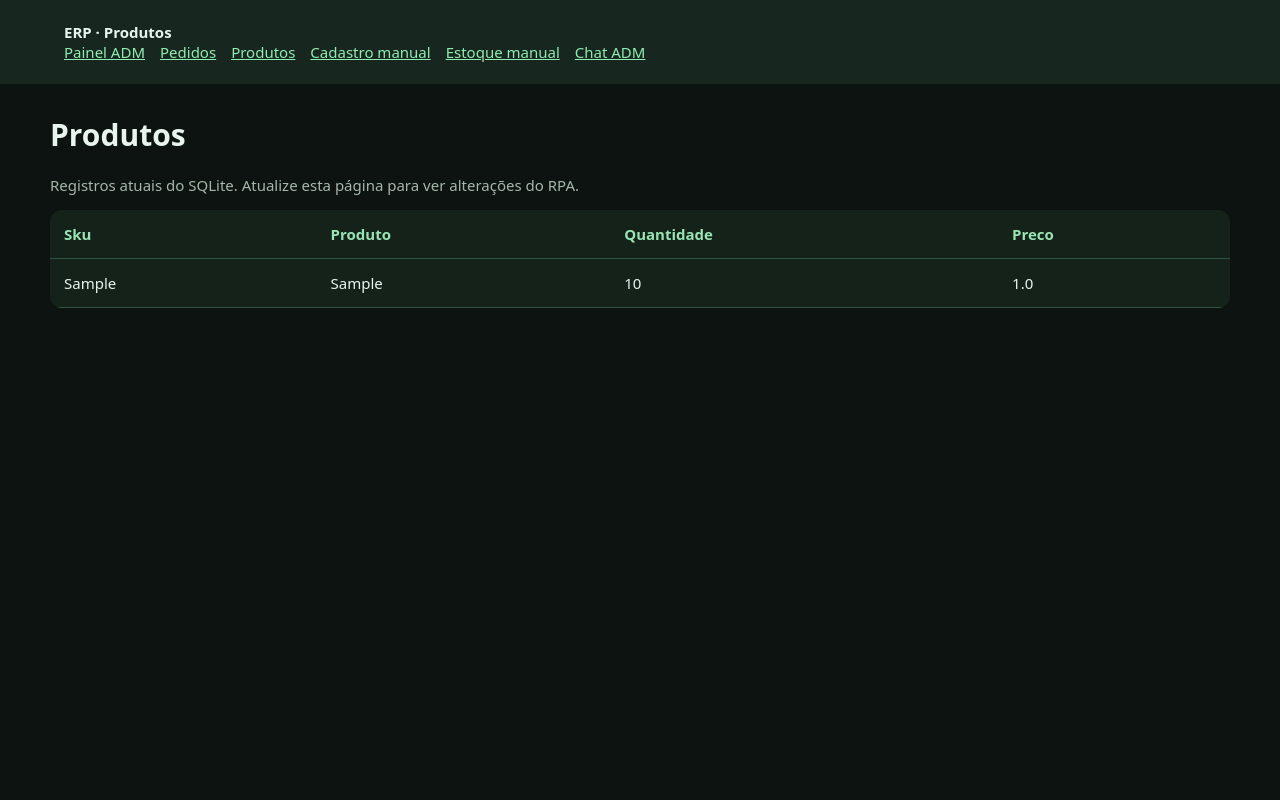
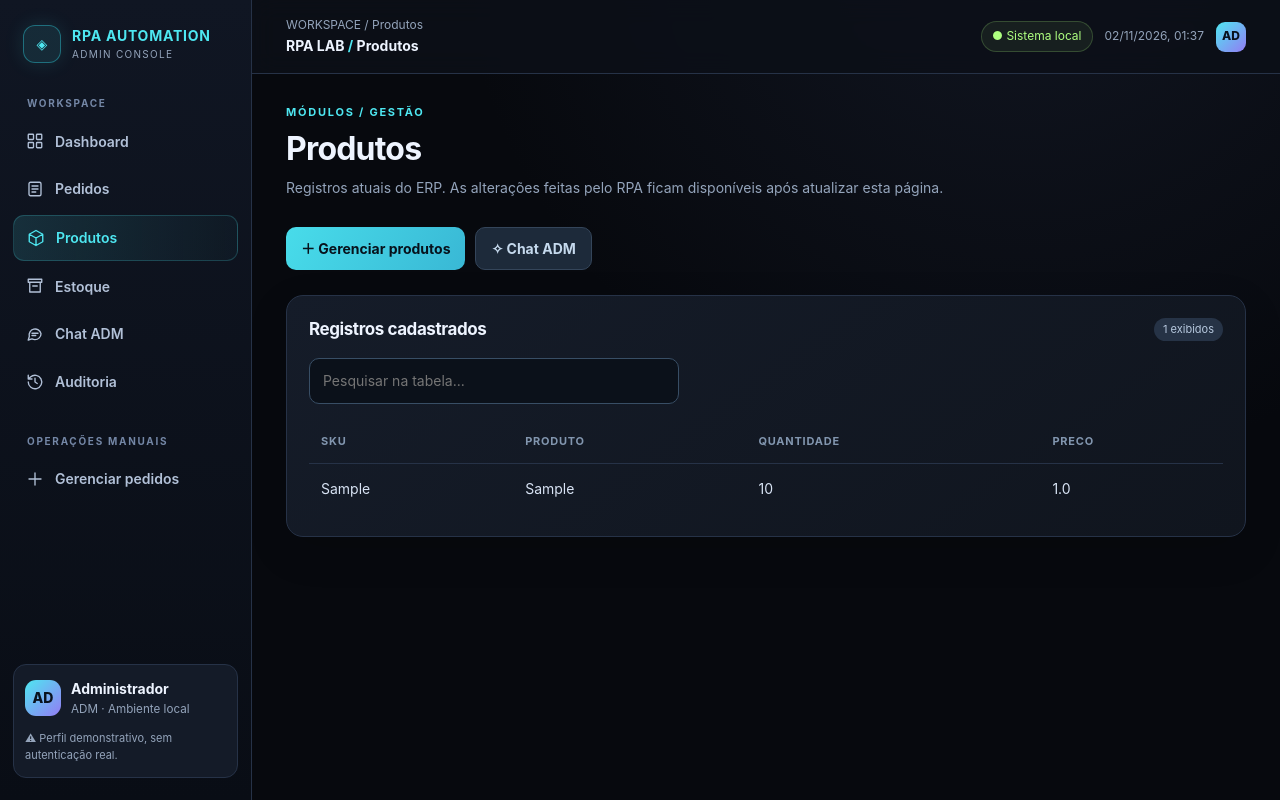
Before and after one commit to phzl0/RPA-Automation-Lab, a Flask app: page /produtos in a window 1280 px wide. Run offline with Flask 3, Linux system fonts and the light colour scheme; tables that the repository leaves empty hold one stand-in row (values such as "Sample post").

Commit message:
feat: dark neon metrics dashboard and searchable ADM tables

```diff
--- a/erp/templates/lista.html
+++ b/erp/templates/lista.html
@@ -1,4 +1,4 @@
-<!doctype html><html lang="pt-BR"><head><meta charset="utf-8"><meta name="viewport" content="width=device-width,initial-scale=1"><title>{{ heading }} · RPA Lab</title>
-<style>body{background:#0c1310;color:#e8f5ee;font:15px system-ui;margin:0}header{background:#17271f;padding:22px 5%}a{color:#91ecb1;margin-right:15px}main{max-width:1180px;margin:30px auto;padding:0 18px}table{width:100%;border-collapse:collapse;background:#14221a;border-radius:12px;overflow:hidden}td,th{padding:14px;border-bottom:1px solid #335443;text-align:left}th{color:#99e4b4}section{overflow:auto}.hint{color:#a6b8ac}</style></head><body>
-<header><b>ERP · {{ heading }}</b><nav><a href="/adm">Painel ADM</a><a href="/pedidos/lista">Pedidos</a><a href="/produtos">Produtos</a><a href="/">Cadastro manual</a><a href="/estoque">Estoque manual</a><a href="/controle">Chat ADM</a></nav></header>
-<main><h1>{{ heading }}</h1><p class="hint">Registros atuais do SQLite. Atualize esta página para ver alterações do RPA.</p><section><table><thead><tr>{% for f in fields %}<th>{{ f.replace('_',' ').title() }}</th>{% endfor %}</tr></thead><tbody>{% for record in records %}<tr>{% for field in fields %}<td>{{ record[field] if record[field] is not none else '—' }}</td>{% endfor %}</tr>{% else %}<tr><td colspan="{{ fields|length }}">Nenhum registro.</td></tr>{% endfor %}</tbody></table></section></main></body></html>
+{% extends "base.html" %}{% set page_name=heading %}{% block title %}{{ heading }} | RPA LAB{% endblock %}{% block content %}
+<div class="page-head"><div><div class="eyebrow">Módulos / Gestão</div><h1>{{ heading }}</h1><p class="muted">Registros atuais do ERP. As alterações feitas pelo RPA ficam disponíveis após atualizar esta página.</p></div><div class="button-row">{% if section=='pedidos' %}<a href="/" class="btn">＋ Gerenciar pedidos</a>{% else %}<a href="/estoque" class="btn">＋ Gerenciar produtos</a>{% endif %}<a href="/controle" class="btn secondary">✧ Chat ADM</a></div></div>
+<div class="card"><div class="section-title"><h2>Registros cadastrados</h2><span class="tag">{{ records|length }} exibidos</span></div><div style="margin-bottom:16px"><input id="filter" placeholder="Pesquisar na tabela..." aria-label="Pesquisar registros" style="width:min(100%,370px);padding:11px 13px;border:1px solid #384e65;border-radius:10px;background:#0b111a;color:white"></div><div class="table-wrap"><table id="records"><thead><tr>{% for field in fields %}<th>{{ field.replace('_',' ').title() }}</th>{% endfor %}</tr></thead><tbody>{% for record in records %}<tr>{% for field in fields %}<td>{% if record[field] is none %}—{% elif field=='status' %}<span class="tag {{ 'success' if record[field]=='concluido' else '' }}">{{ record[field] }}</span>{% else %}{{ record[field] }}{% endif %}</td>{% endfor %}</tr>{% else %}<tr><td class="table-empty" colspan="{{ fields|length }}">Nenhum registro cadastrado.</td></tr>{% endfor %}</tbody></table></div></div>
+{% endblock %}{% block scripts %}<script>const filter=document.getElementById('filter');filter.oninput=()=>{const term=filter.value.toLocaleLowerCase('pt-BR');document.querySelectorAll('#records tbody tr').forEach(row=>row.hidden=!row.textContent.toLocaleLowerCase('pt-BR').includes(term))}</script>{% endblock %}
```
